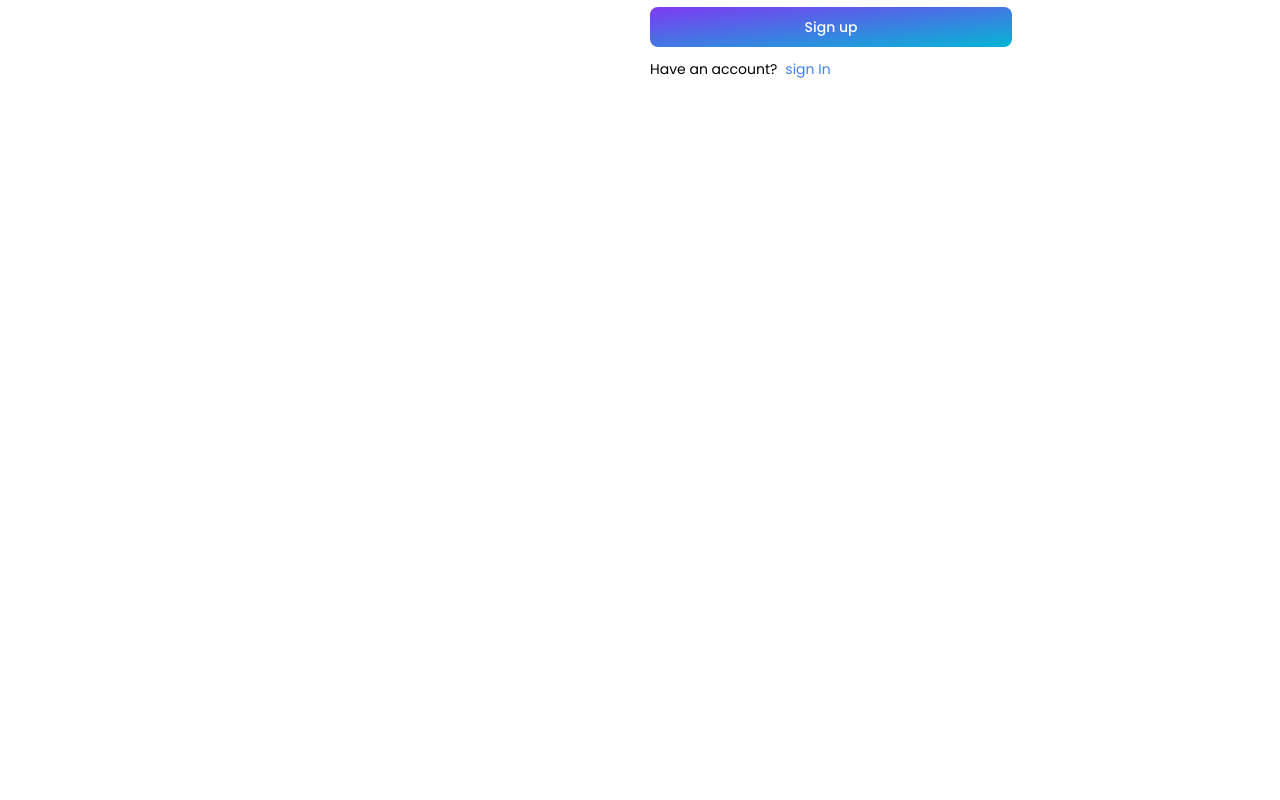
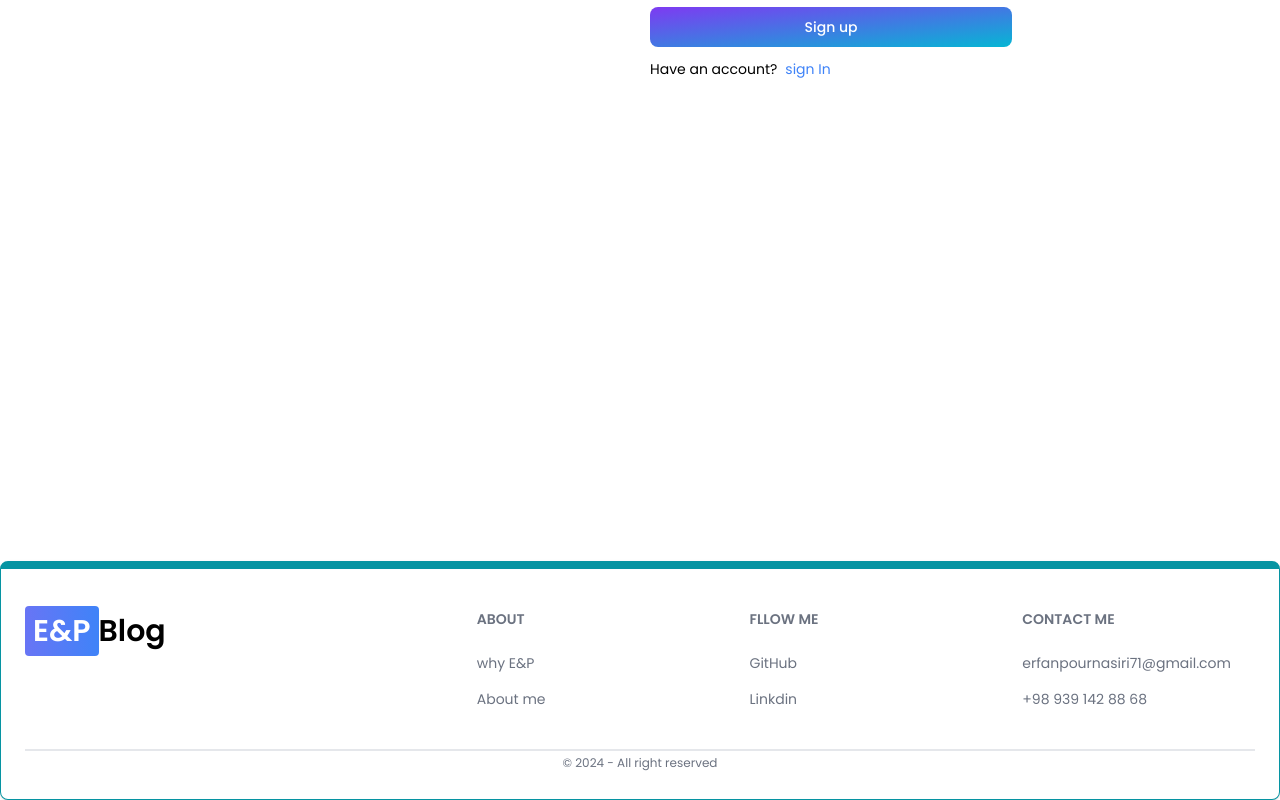
Before and after one commit to POURNASIRI/MERN-Application, a React (Vite) app in the folder client/: page /signup in a window 1280 px wide. Shown: the part 383-1183 px from the top of the page. Before the commit the page ends 944 px from the top, so only its background shows below. Built offline with nearby package versions, Linux system fonts and the light colour scheme.

Commit message:
create footer section

```diff
--- a/client/src/App.jsx
+++ b/client/src/App.jsx
@@ -1,7 +1,8 @@
 import {Route,Routes} from 'react-router-dom'
-import {Home,Projects,About,SignIn,SignUp, Header} from './index.js'
+import {Home,Projects,About,SignIn,SignUp, Header, FooterCom} from './index.js'
 import { ToastContainer } from 'react-toastify';
 import 'react-toastify/dist/ReactToastify.css';
+
 
 function App() {
   return (
@@ -14,6 +15,7 @@ function App() {
         <Route path='/signin' element={<SignIn/>}/>
         <Route path='/signup' element={<SignUp/>}/>
       </Routes>
+      <FooterCom/>
         <ToastContainer />
     </div>
   )
--- /dev/null
+++ b/client/src/components/FooterCom.jsx
@@ -0,0 +1,73 @@
+import { Footer, FooterLink, FooterLinkGroup, FooterTitle } from "flowbite-react";
+import { Link } from "react-router-dom";
+
+
+export default function FooterCom() {
+  return (
+    <Footer container className="border border-t-8 border-teal-500 ">
+        <div className="w-full max-w-7xl max-auto">
+            <div className='grid w-full justify-between sm:flex md:grid-cols-1 gap-3'>
+                <div className="mt-5">
+                <Link
+                  className='
+                  text-xl font-bold sm:text-3xl dark:text-white'
+                  to={"/"}>
+                      <span className='px-2 py-1 bg-gradient-to-r
+                      from-indigo-500 to-blue-500 text-white rounded'>E&P</span>
+                      Blog
+                </Link>
+                </div>
+            <div className="grid grid-cols-2 gap-20 mt-4 sm:grid-cols-3 sm:gap-10">
+              <div>
+                <FooterTitle title="About"/>
+                <FooterLinkGroup col={true}>
+                      <FooterLink>
+                          why E&P
+                      </FooterLink>
+                      <FooterLink
+                          href="https://cvbuilder.me/portfolio/430c9m"
+                          target="_blank"
+                      >
+                          About me
+                      </FooterLink>
+                </FooterLinkGroup>
+              </div>
+              <div>
+                <FooterTitle title="Fllow Me"/>
+                <FooterLinkGroup col={true}>
+                      <FooterLink
+                        href="https://github.com/POURNASIRI"
+                        target="_blank"
+
+                      >
+                          GitHub
+                      </FooterLink>
+                      <FooterLink
+                          href="https://www.linkedin.com/in/erfan-pournasiri-masouleh"
+                          target="_blank"
+                      >
+
+                          Linkdin
+                      </FooterLink>
+                </FooterLinkGroup>
+              </div>
+              <div>
+                <FooterTitle title="Contact Me"/>
+                <FooterLinkGroup col={true}>
+                      <FooterLink>
+                          erfanpournasiri71@gmail.com
+                      </FooterLink>
+                      <FooterLink>
+                          +98 939 142 88 68
+                      </FooterLink>
+                </FooterLinkGroup>
+              </div>
+            </div>
+            </div>
+            <p className="mt-10
+            border-t-2 py-1
+            text-center text-xs text-gray-500 dark:text-gray-300">© 2024 - All right reserved</p>
+        </div>
+    </Footer>
+  )
+}
--- a/client/src/index.js
+++ b/client/src/index.js
@@ -4,3 +4,4 @@ export {default as About} from './pages/About'
 export {default as SignIn} from './pages/SignIn'
 export {default as SignUp} from './pages/SignUp'
 export {default as Header} from './components/Header'
+export {default as FooterCom} from './components/FooterCom'
--- a/client/src/pages/SignUp.jsx
+++ b/client/src/pages/SignUp.jsx
@@ -70,11 +70,11 @@ export default function SignUp() {
              </p>
             </div>
             {/* right */}
-            <div className='flex-1'>
+            <div className='flex-1 w-full'>
               {/* form */}
               <form
               onSubmit={handleSubmit}
-              className='flex flex-col gap-3'>
+              className='flex flex-col gap-3  '>
                 <div>
                 <Label value='your Username' className='dark:text-white'/>
                 <TextInput type='text'
```
